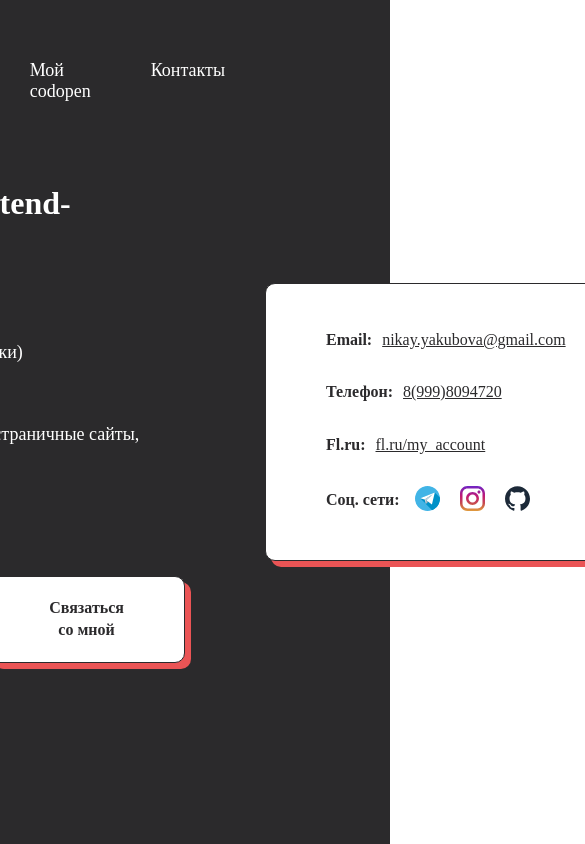
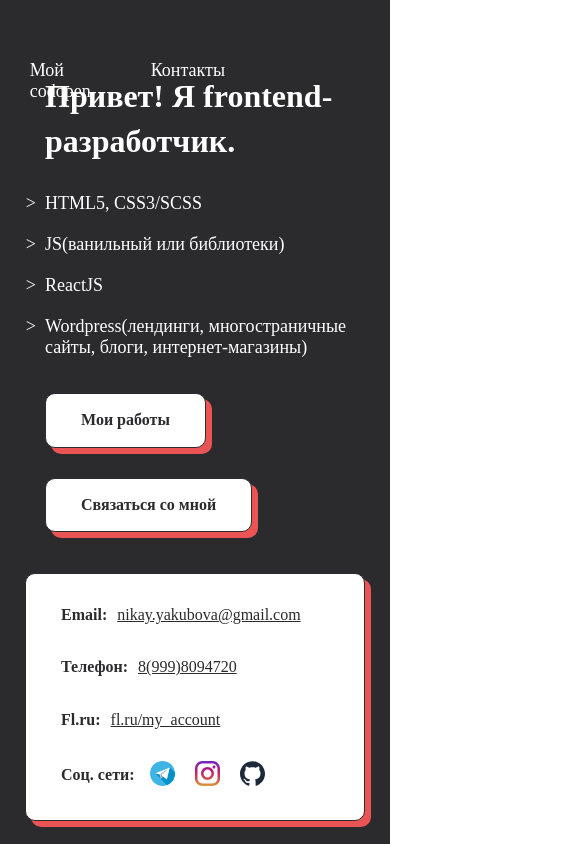
Before and after one commit to nikay666/portfolio, a React (Create React App) app: page / in a window 390 px wide. Shown: the top 844 px of the page, 585 px wide, since content can reach past the window. Built offline with nearby package versions, Linux system fonts and the light colour scheme.

Commit message:
Адаптив для компонентов раздела Welcome

```diff
--- a/src/App.scss
+++ b/src/App.scss
@@ -44,13 +44,15 @@ address{
     align-items: center;
     justify-content: center;
     width: 100%;
-    height: 100vh;
+    min-height: 100vh;
     background-color: $dark;
     @include main-wrap();
 
     &__box{
+        width: 100%;
         display: flex;
         flex-direction: column;
+        flex-wrap: wrap;
         align-items: baseline;
 
         .list{
@@ -64,6 +66,51 @@ address{
             margin-top: 100px;
         }
     }
+
+    @media(max-width: 1140px){
+        flex-wrap: wrap;
+        gap: 0  0;
+        &__box{
+            margin-top: 15%;
+            &-buttons{
+                margin-top: 25px;
+            }
+        }
+        .contact__window{
+            padding: 15px 35px;
+            width: 100%;
+            gap: 15px;
+
+            .contact__item{
+                width: 48%;
+            }
+        }
+    }
+    @media(max-width: 768px){
+        .contact__window{
+            gap: 0;
+            .contact__item{
+                width: 100%;
+            }
+        }
+    }
+    @media(max-width: 576px) {
+        gap: 35px;
+
+        &__box{
+            &-buttons{
+                flex-wrap: wrap;
+            }
+        }
+        .contact__window{
+            overflow: auto;
+            .contact__item{
+                display: flex;
+                flex-wrap: wrap;
+            }
+        }
+    }
+
 }
 
 .contact__window{
@@ -72,6 +119,8 @@ address{
     border: 1px solid $dark;
     padding: 30px 60px;
     box-shadow: 6px 6px 0px 0px $primary;
+    display: flex;
+    flex-wrap: wrap;
 
     .contact__item{
         width: 100%;
--- a/src/components/Button/Button.scss
+++ b/src/components/Button/Button.scss
@@ -14,6 +14,7 @@
     box-shadow: 6px 6px 0px 0px $primary;
     transition: $transition;
     cursor: pointer;
+    white-space: nowrap;
 
     &:hover{
         color: $white;
@@ -26,4 +27,8 @@
         padding: 10px  20px;
     }
 
+    @media(max-width: 1140px) {
+        padding: 15px 35px;
+    }
+
 }
--- a/src/modules/Header/Header.scss
+++ b/src/modules/Header/Header.scss
@@ -9,6 +9,7 @@
 
     &__nav{
         padding: $xl;
+
 
         &-list{
             display: flex;
--- a/src/var.scss
+++ b/src/var.scss
@@ -8,7 +8,7 @@ $xl: 60px 225px;
 $lg: 40px 120px;
 $md: 25px 80px;
 $sm: 20px 40px;
-$xsm: 20px 15px;
+$xsm: 20px 25px;
 $lp-s: 225px;
 $br: 10px;
 $transition: .2s  ease-in-out;
```
